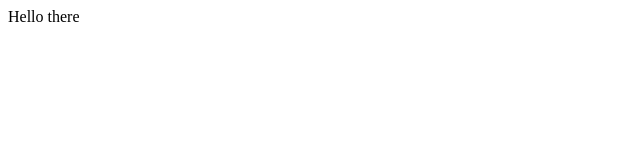
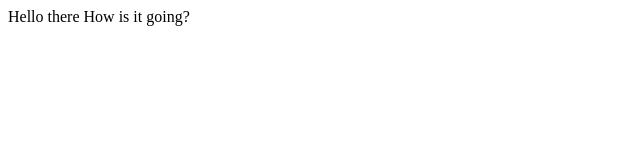
Before and after one commit to musabshak/musabshak.github.io, a plain HTML site: page index.html in a window 1280 px wide. Shown: the whole page, without its empty margins (0-640 px from the left). Drawn offline with Linux system fonts and the light colour scheme.

Commit message:
Update index.html

```diff
--- a/index.html
+++ b/index.html
@@ -7,6 +7,8 @@
 
 <body>
 Hello there
+
+  How is it going?
 </body>
 
 </html>
```
